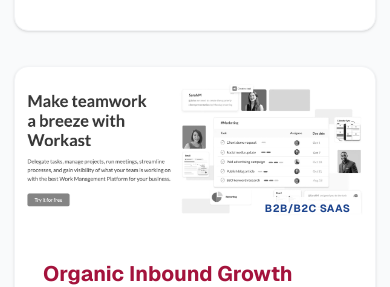
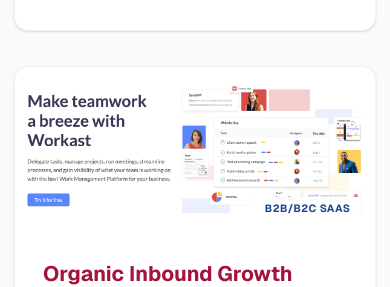
Before and after one commit to alcalandrea/alcalandrea.com, a Next.js app: page / in a window 390 px wide. Shown: the part 3108-3395 px from the top of the page. Built offline with nearby package versions, Linux system fonts and the light colour scheme.

Commit message:
Minor style updates

```diff
--- a/app/globals.css
+++ b/app/globals.css
@@ -16,6 +16,10 @@
   --color-secondary: var(--secondary);
   --font-sans: var(--font-geist-sans);
   --font-mono: var(--font-geist-mono);
+}
+
+html {
+  @apply scroll-smooth;
 }
 
 body {
--- a/app/layout.tsx
+++ b/app/layout.tsx
@@ -133,7 +133,7 @@
               Visible only when the peer input is checked
             */}
             <div className="absolute left-0 z-40 hidden w-full border-t border-gray-100 bg-white shadow-lg peer-checked:block md:hidden">
-              <div className="space-y-2 px-4 pt-2 pb-6">
+              <div className="flex flex-col space-y-2 px-4 pt-2 pb-6">
                 <Link
                   href="/#"
                   className="block rounded-md px-3 py-3 text-base font-medium text-gray-700 hover:bg-gray-50"
--- a/app/page.tsx
+++ b/app/page.tsx
@@ -172,7 +172,7 @@
                 <div className="relative bg-gray-200">
                   <Image
                     alt="Clearspace homepage"
-                    className="h-full w-full object-cover object-top-left grayscale transition-all duration-500 group-hover:grayscale-0"
+                    className="h-full w-full object-cover object-top-left transition-all duration-500 group-hover:grayscale-0 md:grayscale"
                     height={600}
                     src="/clearspaces.png"
                     width={960}
@@ -212,7 +212,7 @@
                 <div className="relative bg-gray-200">
                   <Image
                     alt="Workast homepage"
-                    className="h-full w-full object-cover object-top-left grayscale transition-all duration-500 group-hover:grayscale-0"
+                    className="h-full w-full object-cover object-top-left transition-all duration-500 group-hover:grayscale-0 md:grayscale"
                     height={600}
                     src="/workast.webp"
                     width={960}
```
